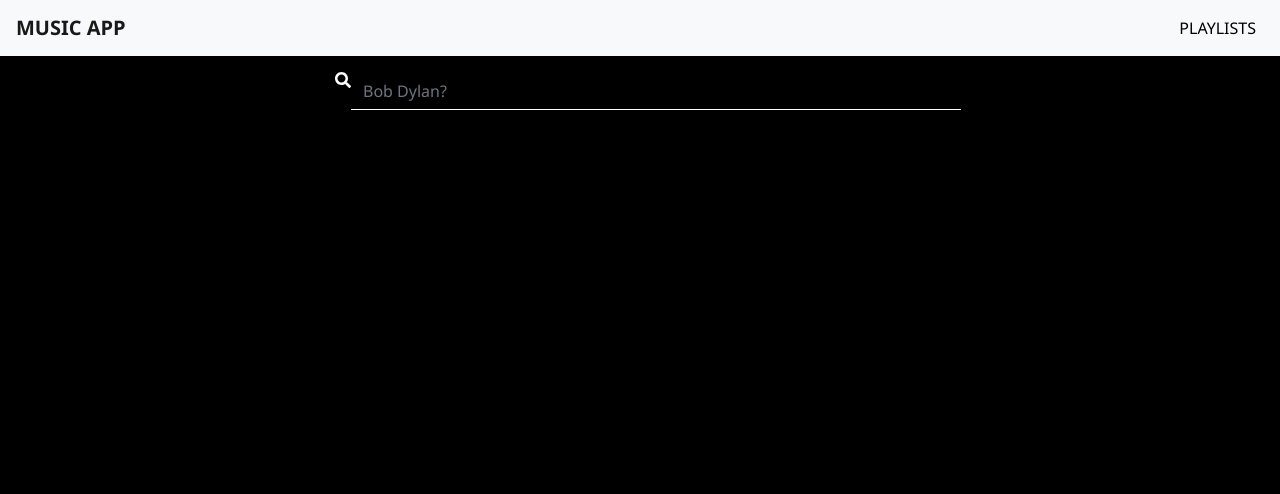
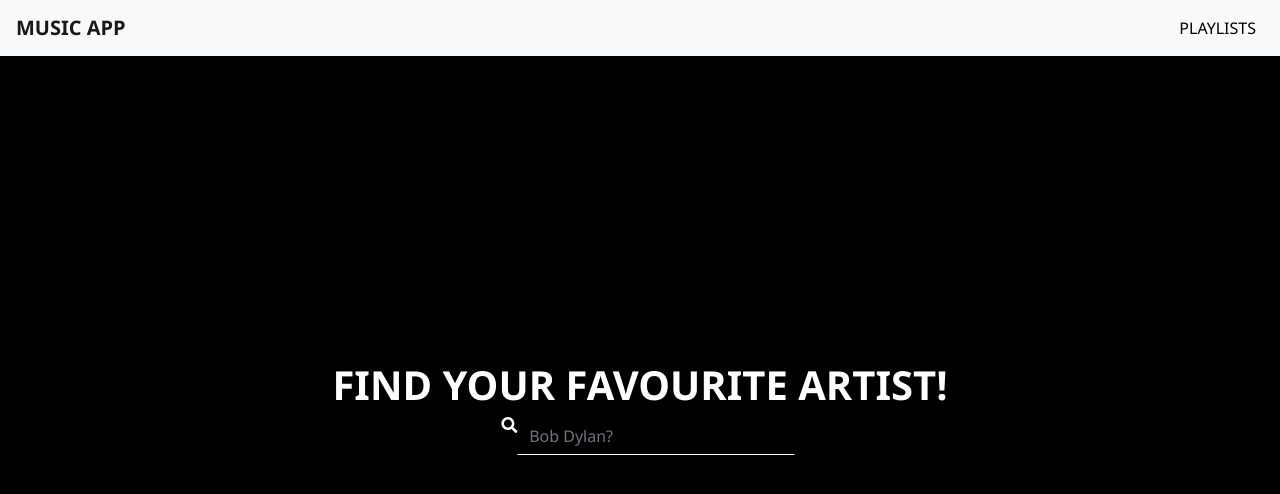
Before and after one commit to SophieMaryam/rockstar-music-player, a Vue app: page / in a window 1280 px wide. Shown: the top 494 px of the page. Built offline with nearby package versions, Linux system fonts and the light colour scheme.

Commit message:
Center div

```diff
--- a/src/components/Home.vue
+++ b/src/components/Home.vue
@@ -79,6 +79,10 @@ export default {
   justify-content: center;
   align-items: center;
   text-align: center;
+  position: fixed;
+  top: 50%;
+  left: 50%;
+  transform: translate(-50%, -50%);
 }
 .color {
   color: white;
```
